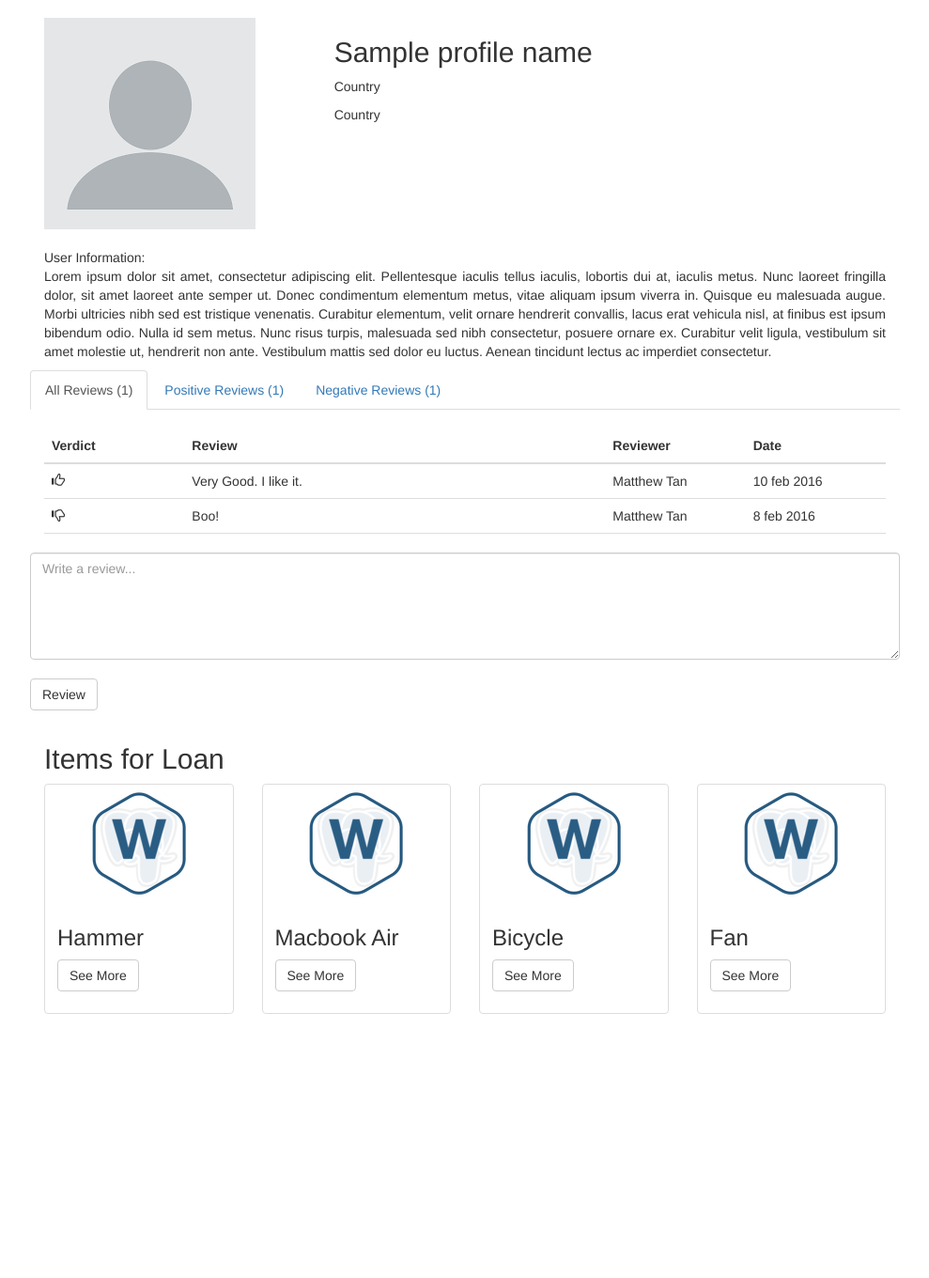
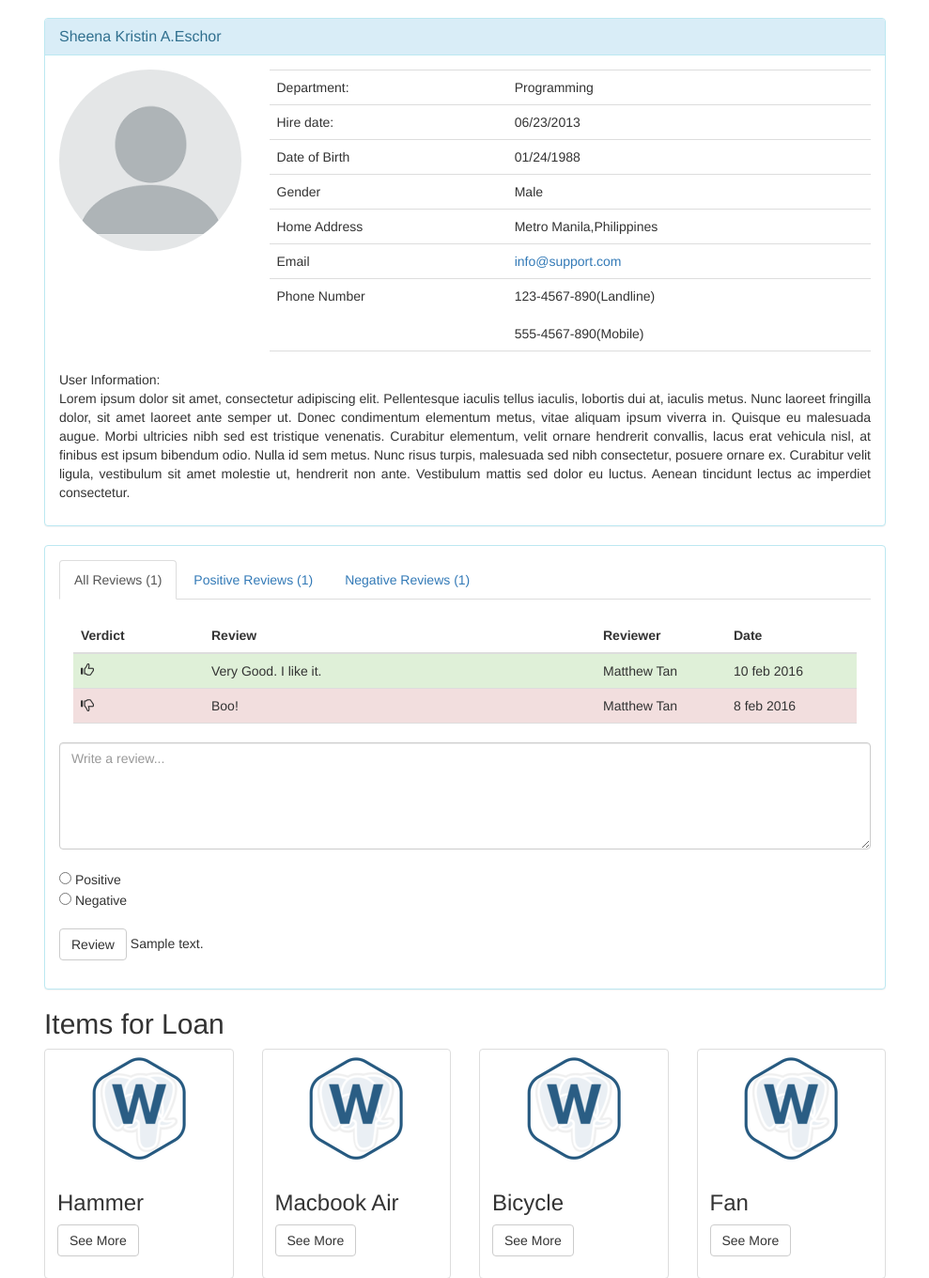
Before and after one commit to matthewtanzj/LimPeiLendYou, a PHP site: template src/views/profile.php in a window 1280 px wide. Shown: the part 51-1411 px from the top of the page at 94% size, without its empty margins (145-1134 px from the left). Run offline with PHP 8.4, Linux system fonts and the light colour scheme; the template is opened without the code that fills it: most values are stand-ins (such as "Sample title", 1, 10 or a date in 2020); data that the repository does not hold is empty.

Commit message:
can review other people. remade profile page layout

```diff
--- a/src/models/reviewModel.php
+++ b/src/models/reviewModel.php
@@ -12,4 +12,10 @@ class ReviewModel {
         return $result;
     }
 
+    public function addNewReview($reviewer, $reviewee, $content, $isPositive) {
+        $query = "INSERT INTO review VALUES('$reviewer', '$reviewee', '$content', '$isPositive')";
+        $result = pg_query($query);
+        return $result;
+    }
+
 }
--- a/src/views/profile.php
+++ b/src/views/profile.php
@@ -34,17 +34,56 @@
         <div class="wrapper">
 
             <!-- user info panel -->
+            <div class="panel panel-info">
+
+                <div class="panel-heading">
+                    <h3 class="panel-title">Sheena Kristin A.Eschor</h3>
+                </div>
+
+                <div class="panel-body">
+
                     <div class="row">
-                <div class="col-md-4">
-                    <img src="img/display_picture_default.png">
+
+                        <div class="col-md-3 col-lg-3 " align="center"> <img alt="User Pic" src="img/display_picture_default.png" class="img-circle img-responsive"> </div>
+
+                        <div class=" col-md-9 col-lg-9 ">
+                            <table class="table table-user-information">
+                                <tbody>
+                                    <tr>
+                                        <td>Department:</td>
+                                        <td>Programming</td>
+                                    </tr>
+                                    <tr>
+                                        <td>Hire date:</td>
+                                        <td>06/23/2013</td>
+                                    </tr>
+                                    <tr>
+                                        <td>Date of Birth</td>
+                                        <td>01/24/1988</td>
+                                    </tr>
+                                    <tr>
+                                        <td>Gender</td>
+                                        <td>Male</td>
+                                    </tr>
+                                    <tr>
+                                        <td>Home Address</td>
+                                        <td>Metro Manila,Philippines</td>
+                                    </tr>
+                                    <tr>
+                                        <td>Email</td>
+                                        <td><a href="mailto:info@support.com">info@support.com</a></td>
+                                    </tr>
+                                        <td>Phone Number</td>
+                                        <td>123-4567-890(Landline)<br><br>555-4567-890(Mobile)
+                                    </td>
+                                    </tr>
+                                </tbody>
+                            </table>
+
                         </div>
-                <div class="col-md-8">
-                    <h2><?php echo $profileName; ?></h2>
-                    <p>Country</p>
-                    <p>Country</p>
+
                     </div>
-            </div>
-            <br>
+
                     <div class="row">
                         <div class="col-md-12">
                             <p align="justify">
@@ -53,10 +92,14 @@
                             </p>
                         </div>
                     </div>
+
+                </div>
+            </div>
             <!-- end of user info panel -->
 
             <!-- start of review panel-->
-            <div class="row">
+            <div class="panel panel-info">
+            <div class="panel-body">
                 <!-- Nav tabs -->
                 <ul class="nav nav-tabs" role="tablist">
                     <li role="presentation" class="active"><a href="#description" aria-controls="home" role="tab" data-toggle="tab">All Reviews (<?php echo $commentArray == false ? 0 : sizeof($commentArray) ?>)</a></li>
@@ -78,13 +121,13 @@
                                         <th class="col-md-2">Reviewer</th>
                                         <th class="col-md-2">Date</th>
                                     </thead>
-                                    <tr>
+                                    <tr class="success">
                                         <td><span class="glyphicon glyphicon-thumbs-up"></span></td>
                                         <td><div id="review-content">Very Good. I like it.</div></td>
                                         <td><div id="username">Matthew Tan</div></td>
                                         <td><div id="timestamp">10 feb 2016</div></td>
                                     </tr>
-                                    <tr>
+                                    <tr class="danger">
                                         <td><span class="glyphicon glyphicon-thumbs-down"></span></td>
                                         <td><div id="review-content">Boo! </div></td>
                                         <td><div id="username">Matthew Tan</div></td>
@@ -110,8 +153,8 @@
                     </div>
 
                 </div>
-
-                <form action="?page=item&amp;owner=<?php echo $item['owner']?>&amp;item=<?php echo $item['item_name']?>" method="post">
+                <?php if (!$isViewingOwnProfile): ?>
+                <form action="#" method="post">
                     <input type="hidden" name="action" value="submitComment">
                     <input type="hidden" name="item_name" value="<?php echo $item['item_name']?>">
                     <input type="hidden" name="owner" value="<?php echo $item['owner']?>">
@@ -121,12 +164,17 @@
                         <br>
                         <textarea class="form-control" rows="5" id="review" name="content" placeholder="Write a review..."></textarea>
                         <br>
-                        <button type="submit" class="btn btn-default submit-button">Review</button>
+                            <input type="radio" name="review" value="positive"/> Positive<br>
+                            <input type="radio" name="review" value="negative"/> Negative<br><br>
+                        <button type="submit-review" name="submit-review" value="submit-review" class="btn btn-default submit-button">Review</button>
+                        <?php echo $reviewSuccessMessage; ?>
                     </div>
                 </form>
-
+                <?php endif ?>
+            </div>
             </div>
             <!-- end of review panel-->
+
 
             <!-- items that are available for loan -->
             <h2>Items for Loan</h2>
```
Also changed, not shown: src/controllers/profileController.php (+24 -0 lines). Lines whose indentation alone changed are shown as unchanged.
